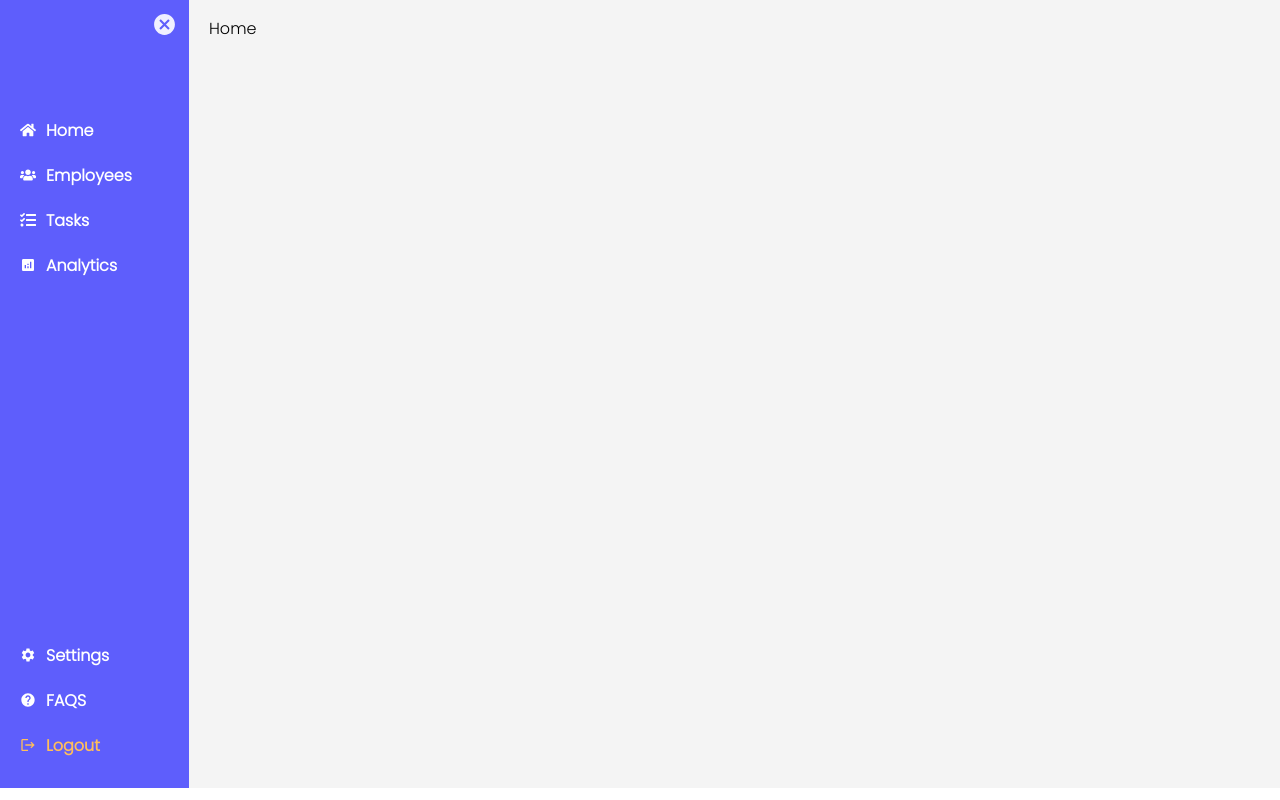
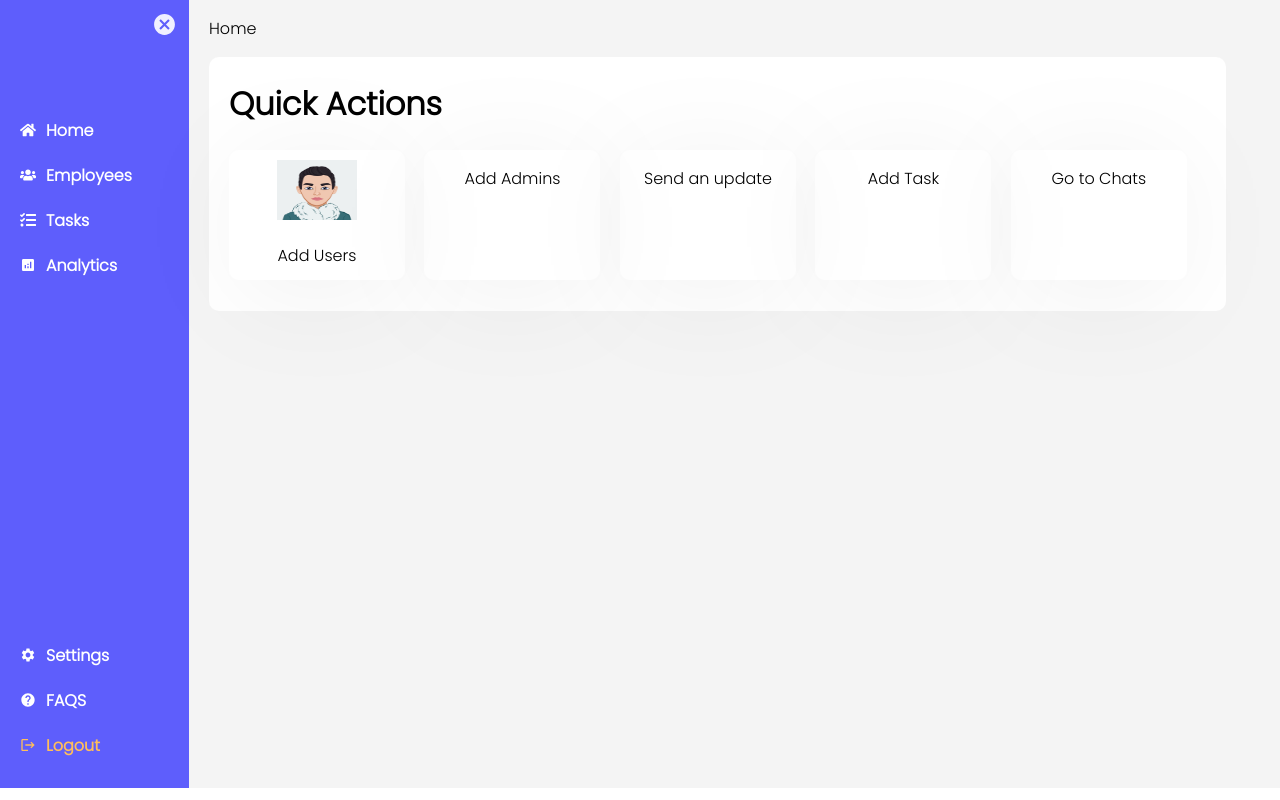
Before and after one commit to b-sandrine/employee-management-system, a React (Vite) app in the folder frontend/: page /dashboard in a window 1280 px wide. Built offline with nearby package versions, Linux system fonts and the light colour scheme.

Commit message:
Added home

```diff
--- a/frontend/src/App.css
+++ b/frontend/src/App.css
@@ -125,6 +125,11 @@ body {
   background-color: rgba(82, 82, 252, 0.925);
 }
 
+.container {
+  width: 95%;
+  margin: 0 auto 0 0;
+}
+
 @media (max-width: 1000px) {
   .form {
     width:50%;
--- a/frontend/src/pages/employees.jsx
+++ b/frontend/src/pages/employees.jsx
@@ -5,7 +5,7 @@ const Employees = () => {
     return (
         <>
             <p>Home &gt; Employees</p>
-            <div className="employees">
+            <div className="employees container">
                 <h3>Company Employees</h3>
                 <div className="line"></div>
                 <div className="operations">
--- a/frontend/src/pages/home.jsx
+++ b/frontend/src/pages/home.jsx
@@ -1,8 +1,46 @@
-
+import '../assets/styles/home.css'
+import user from '../assets/avatars/AvatarMaker.png';
 const Home = () => {
     return (
         <>
             <p>Home </p>
+            <div className="home container">
+                <div className="quick--actions">
+                    <h1>Quick Actions</h1>
+                    <div className="actions">
+                        <div className="action">
+                            <div className="image--container">
+                                <img src={user} alt='user' />
+                            </div>
+                            <p>Add Users</p>
+                        </div>
+                        <div className="action">
+                            <div className="image--container">
+
+                            </div>
+                            <p>Add Admins</p>
+                        </div>
+                        <div className="action">
+                            <div className="image--container">
+
+                            </div>
+                            <p>Send an update</p>
+                        </div>
+                        <div className="action">
+                            <div className="image--container">
+
+                            </div>
+                            <p>Add Task</p>
+                        </div>
+                        <div className="action">
+                            <div className="image--container">
+
+                            </div>
+                            <p>Go to Chats</p>
+                        </div>
+                    </div>
+                </div>
+            </div>
         </>
     )
 }
```
